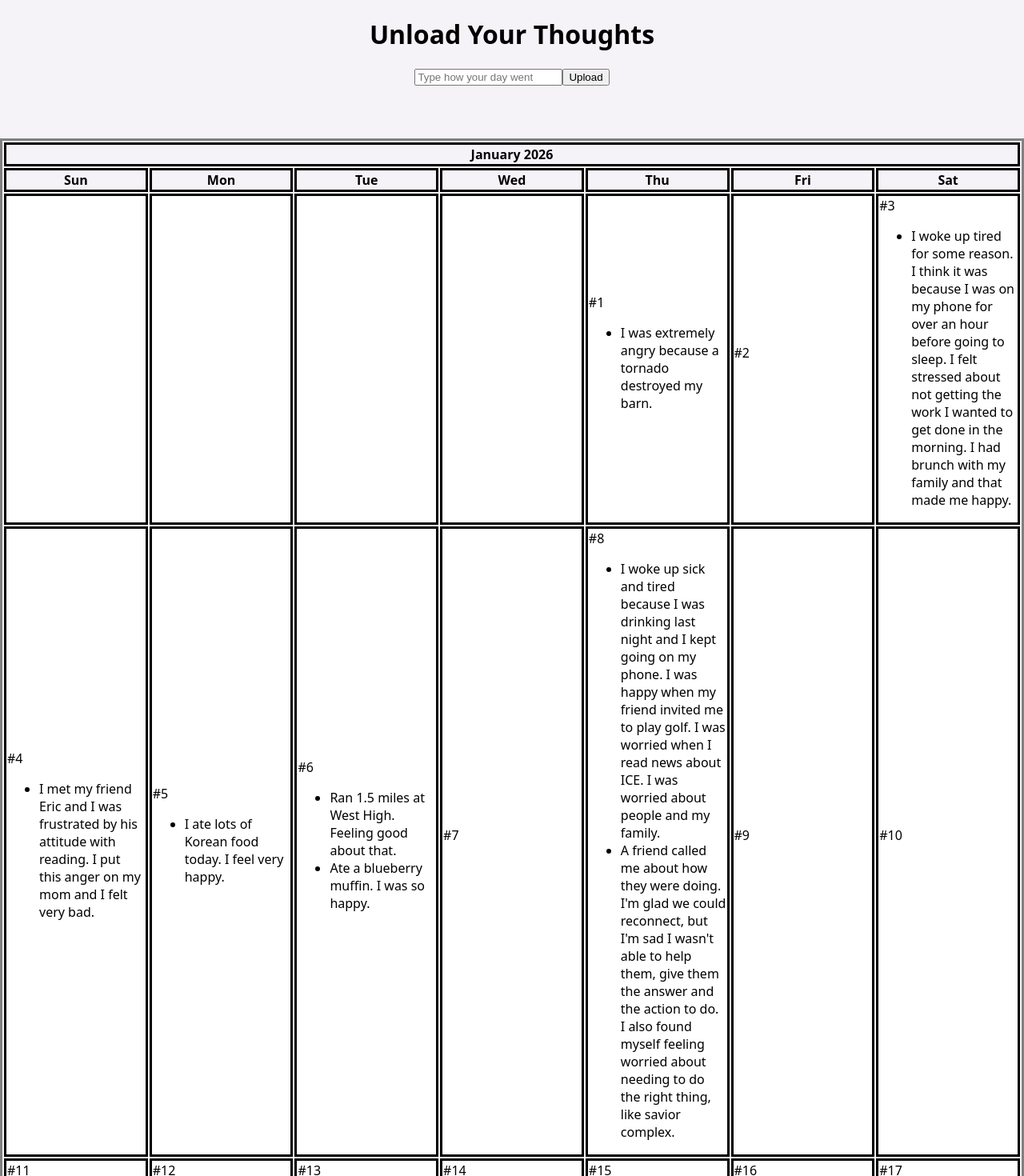
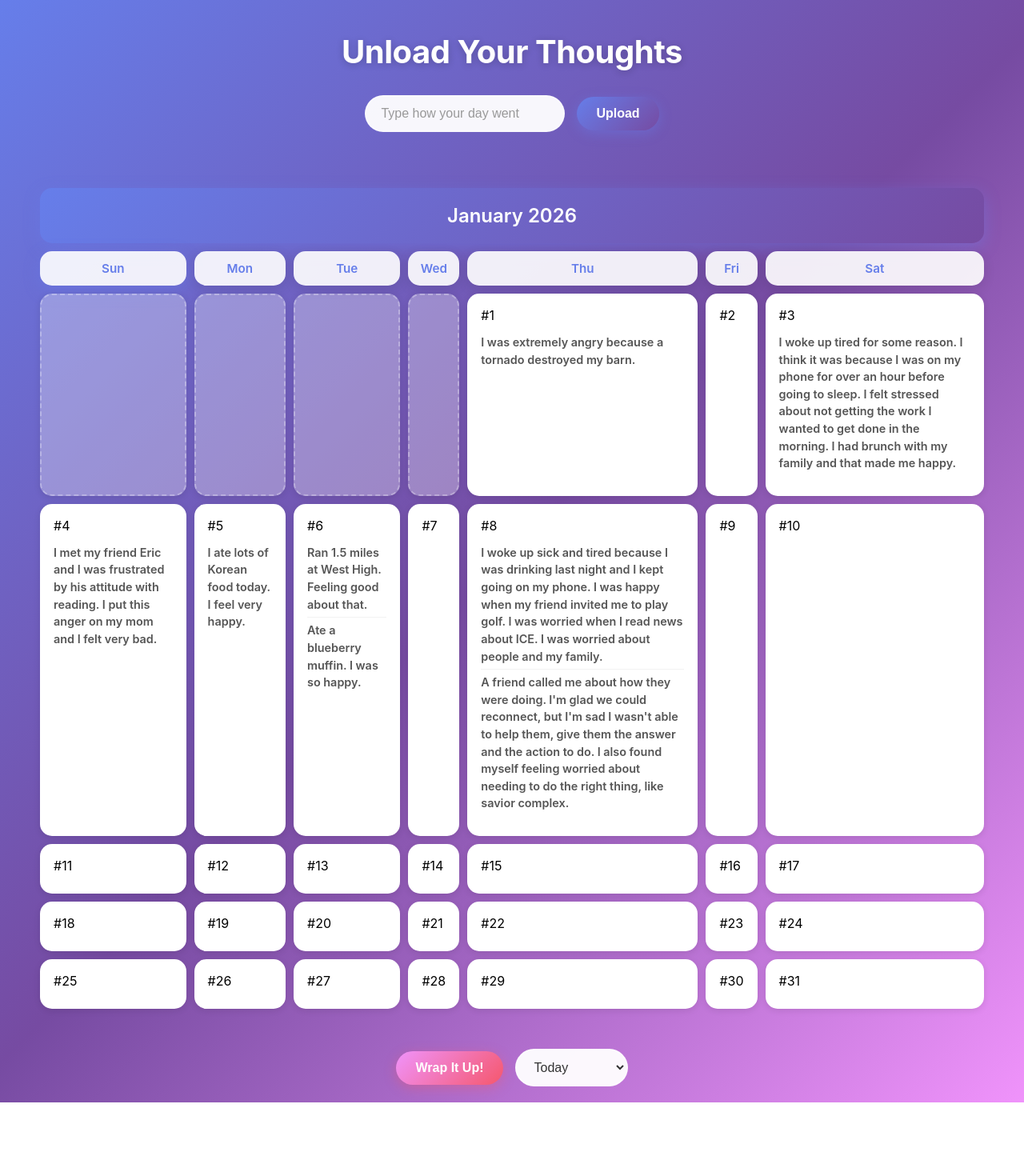
Before and after one commit to dkamien66/unloadInReact, a React (Create React App) app: page / in a window 1280 px wide. Shown: the top 1470 px of the page at 80% size. After the commit the page ends 1378 px from the top, so only its background shows below. Built offline with nearby package versions, Linux system fonts and the light colour scheme.

Commit message:
Used CursorAI to improve UI and change AI alert into a pop up card

```diff
--- a/src/frontend/App.js
+++ b/src/frontend/App.js
@@ -13,12 +13,17 @@ const todayStr = `${currYear}-${currMonth+1}-${currDay}`;
 export default function App() {
   const [data, setData] = useState(initialData);
   const [summarySetting, setSummarySetting] = useState('Today');
+  const [aiResponse, setAiResponse] = useState(null);
+  const [isLoading, setIsLoading] = useState(false);
 
   function handleUpload(newEntry) {
     setData([...data, newEntry]);
   }
 
   const handleWrap = async (setting) => {
+    setIsLoading(true);
+    setAiResponse(null);
+
     // These conditions follow this algorithm:
       // Find the relevant entries
       // Construct text
@@ -34,7 +39,8 @@ export default function App() {
       todayText += "Please give me a quick review of the emotions I felt in 3 sentences at most."
 
       const response = await getAIResponse(todayText);
-      alert(response);
+      setAiResponse(response);
+      setIsLoading(false);
     } else if (setting == 'Past Week') {
       // find all entries of the last 7 days (including today)
       const arrayOfDateStr = [];
@@ -56,7 +62,8 @@ export default function App() {
       }
       // get AI response
       const response = await getAIResponse(weekText);
-      alert(response);
+      setAiResponse(response);
+      setIsLoading(false);
       } else if (setting == 'Past Month') {
         // find all entries of the past 31 days
         const arrayOfDateStr = [];
@@ -76,8 +83,13 @@ export default function App() {
           monthText += entry.description + " ";
         }
         const response = await getAIResponse(monthText);
-        alert(response);
+        setAiResponse(response);
+        setIsLoading(false);
     }
+  }
+
+  const closeResponseCard = () => {
+    setAiResponse(null);
   }
 
   return (
@@ -93,8 +105,15 @@ export default function App() {
       <Calendar data={data}/>
       <br /><br />
       <div className="center-container">
-        <button onClick={() => handleWrap(summarySetting)}>Wrap It Up!</button>
+        <button
+          className="wrap-button"
+          onClick={() => handleWrap(summarySetting)}
+          disabled={isLoading}
+        >
+          {isLoading ? 'Loading...' : 'Wrap It Up!'}
+        </button>
         <select
+          className="time-select"
           value={summarySetting}
           onChange={(e) => setSummarySetting(e.target.value)}
         >
@@ -104,6 +123,15 @@ export default function App() {
         </select>
       </div>
 
+      {aiResponse && (
+        <div className="response-card-overlay" onClick={closeResponseCard}>
+          <div className="response-card" onClick={(e) => e.stopPropagation()}>
+            <button className="close-button" onClick={closeResponseCard}>×</button>
+            <h2 className="response-title">Your Reflection</h2>
+            <div className="response-content">{aiResponse}</div>
+          </div>
+        </div>
+      )}
 
       {/* <ul>
         {data.map(data => <li key={data.id}>{data.description}</li>)}
--- a/src/frontend/styles.css
+++ b/src/frontend/styles.css
@@ -1,26 +1,354 @@
+* {
+  box-sizing: border-box;
+}
+
 h1, .center-container {
   display: flex;
   justify-content: center;
+  align-items: center;
+  gap: 15px;
+  flex-wrap: wrap;
 }
 
 body {
   margin: 0;
-  font-family: system-ui, -apple-system, BlinkMacSystemFont, sans-serif;
-  background-color: #f6f3f8;
+  font-family: -apple-system, BlinkMacSystemFont, 'Segoe UI', 'Roboto', 'Oxygen', 'Ubuntu', 'Cantarell', sans-serif;
+  background: linear-gradient(135deg, #667eea 0%, #764ba2 50%, #f093fb 100%);
+  min-height: 100vh;
+  padding: 20px;
+  -webkit-font-smoothing: antialiased;
 }
 
-table, th, td {
-  border-style: solid;
-  border-radius: 2;
+h1 {
+  color: white;
+  font-size: 2.5rem;
+  font-weight: 700;
+  margin: 20px 0 30px 0;
+  text-shadow: 0 2px 10px rgba(0, 0, 0, 0.2);
+  letter-spacing: -0.5px;
+}
+
+/* Upload Section */
+input {
+  padding: 12px 18px;
+  border: 2px solid rgba(255, 255, 255, 0.3);
+  border-radius: 25px;
+  font-size: 16px;
+  background: rgba(255, 255, 255, 0.95);
+  transition: all 0.3s ease;
+  outline: none;
+  min-width: 250px;
+}
+
+input:focus {
+  border-color: white;
+  background: white;
+  box-shadow: 0 0 0 4px rgba(255, 255, 255, 0.3);
+  transform: scale(1.02);
+}
+
+input::placeholder {
+  color: #999;
+}
+
+button {
+  padding: 12px 24px;
+  border: none;
+  border-radius: 25px;
+  font-size: 16px;
+  font-weight: 600;
+  cursor: pointer;
+  transition: all 0.3s ease;
+  outline: none;
+}
+
+button:not(.wrap-button):not(.close-button) {
+  background: linear-gradient(135deg, #667eea 0%, #764ba2 100%);
+  color: white;
+  box-shadow: 0 4px 15px rgba(102, 126, 234, 0.4);
+}
+
+button:not(.wrap-button):not(.close-button):hover {
+  transform: translateY(-2px) scale(1.05);
+  box-shadow: 0 6px 20px rgba(102, 126, 234, 0.6);
+}
+
+button:not(.wrap-button):not(.close-button):active {
+  transform: translateY(0) scale(1);
+}
+
+.wrap-button {
+  background: linear-gradient(135deg, #f093fb 0%, #f5576c 100%);
+  color: white;
+  box-shadow: 0 4px 15px rgba(245, 87, 108, 0.4);
+}
+
+.wrap-button:hover:not(:disabled) {
+  transform: translateY(-2px) scale(1.05);
+  box-shadow: 0 6px 20px rgba(245, 87, 108, 0.6);
+}
+
+.wrap-button:active:not(:disabled) {
+  transform: translateY(0) scale(1);
+}
+
+.wrap-button:disabled {
+  opacity: 0.7;
+  cursor: not-allowed;
+}
+
+.time-select {
+  padding: 12px 18px;
+  border: 2px solid rgba(255, 255, 255, 0.3);
+  border-radius: 25px;
+  font-size: 16px;
+  background: rgba(255, 255, 255, 0.95);
+  color: #333;
+  cursor: pointer;
+  transition: all 0.3s ease;
+  outline: none;
+  font-weight: 500;
+}
+
+.time-select:hover {
+  border-color: white;
+  background: white;
+  transform: scale(1.02);
+}
+
+.time-select:focus {
+  border-color: white;
+  background: white;
+  box-shadow: 0 0 0 4px rgba(255, 255, 255, 0.3);
+}
+
+/* Calendar Styling */
+table {
   width: 100%;
-  table-layout: fixed;
+  max-width: 1200px;
+  margin: 0 auto;
+  border-collapse: separate;
+  border-spacing: 10px;
+  background: transparent;
+}
+
+thead th {
+  background: rgba(255, 255, 255, 0.95);
+  color: #333;
+  padding: 15px;
+  border-radius: 15px;
+  font-weight: 600;
+  font-size: 1.1rem;
+  box-shadow: 0 4px 15px rgba(0, 0, 0, 0.1);
+  border: none;
+}
+
+thead th:first-child {
+  background: linear-gradient(135deg, #667eea 0%, #764ba2 100%);
+  color: white;
+  font-size: 1.5rem;
+  padding: 20px;
+  box-shadow: 0 6px 20px rgba(102, 126, 234, 0.4);
+}
+
+thead tr:last-child th {
+  background: rgba(255, 255, 255, 0.9);
+  color: #667eea;
+  font-size: 0.95rem;
+  padding: 12px;
+  font-weight: 600;
 }
 
 td {
-  background-color: white;
+  background: white;
+  padding: 15px;
+  border-radius: 15px;
+  vertical-align: top;
+  min-height: 120px;
+  border: 2px solid transparent;
+  transition: all 0.3s ease;
+  box-shadow: 0 2px 8px rgba(0, 0, 0, 0.1);
+  position: relative;
 }
 
-td:hover{
-  background-color: gray;
+td:hover {
+  background: linear-gradient(135deg, #667eea 0%, #764ba2 100%);
+  color: white;
+  transform: translateY(-3px) scale(1.02);
+  box-shadow: 0 8px 25px rgba(102, 126, 234, 0.4);
+  border-color: rgba(255, 255, 255, 0.3);
+}
+
+td:hover ul {
   color: white;
 }
+
+td:hover li {
+  color: rgba(255, 255, 255, 0.95);
+}
+
+td:empty {
+  background: rgba(255, 255, 255, 0.3);
+  border: 2px dashed rgba(255, 255, 255, 0.3);
+}
+
+td > *:first-child {
+  font-weight: 600;
+  margin-bottom: 8px;
+  color: #667eea;
+  font-size: 1.1rem;
+}
+
+td:hover > *:first-child {
+  color: white;
+}
+
+td ul {
+  list-style: none;
+  padding: 0;
+  margin: 8px 0 0 0;
+}
+
+td li {
+  font-size: 0.9rem;
+  line-height: 1.5;
+  color: #555;
+  padding: 5px 0;
+  border-bottom: 1px solid rgba(0, 0, 0, 0.05);
+}
+
+td li:last-child {
+  border-bottom: none;
+}
+
+td:hover li {
+  border-bottom-color: rgba(255, 255, 255, 0.2);
+}
+
+/* Response Card */
+.response-card-overlay {
+  position: fixed;
+  top: 0;
+  left: 0;
+  right: 0;
+  bottom: 0;
+  background: rgba(0, 0, 0, 0.5);
+  display: flex;
+  justify-content: center;
+  align-items: center;
+  z-index: 1000;
+  animation: fadeIn 0.3s ease;
+  backdrop-filter: blur(5px);
+}
+
+@keyframes fadeIn {
+  from {
+    opacity: 0;
+  }
+  to {
+    opacity: 1;
+  }
+}
+
+.response-card {
+  background: white;
+  border-radius: 20px;
+  padding: 30px 40px;
+  max-width: 600px;
+  width: 90%;
+  max-height: 80vh;
+  overflow-y: auto;
+  box-shadow: 0 20px 60px rgba(0, 0, 0, 0.3);
+  position: relative;
+  animation: slideUp 0.4s ease;
+}
+
+@keyframes slideUp {
+  from {
+    transform: translateY(30px);
+    opacity: 0;
+  }
+  to {
+    transform: translateY(0);
+    opacity: 1;
+  }
+}
+
+.close-button {
+  position: absolute;
+  top: 15px;
+  right: 15px;
+  width: 35px;
+  height: 35px;
+  border-radius: 50%;
+  background: linear-gradient(135deg, #f093fb 0%, #f5576c 100%);
+  color: white;
+  font-size: 24px;
+  line-height: 1;
+  display: flex;
+  align-items: center;
+  justify-content: center;
+  cursor: pointer;
+  transition: all 0.3s ease;
+  border: none;
+  padding: 0;
+  box-shadow: 0 2px 8px rgba(245, 87, 108, 0.3);
+}
+
+.close-button:hover {
+  transform: rotate(90deg) scale(1.1);
+  box-shadow: 0 4px 12px rgba(245, 87, 108, 0.5);
+}
+
+.close-button:active {
+  transform: rotate(90deg) scale(0.95);
+}
+
+.response-title {
+  margin: 0 0 20px 0;
+  color: #667eea;
+  font-size: 1.8rem;
+  font-weight: 700;
+}
+
+.response-content {
+  color: #333;
+  font-size: 1.1rem;
+  line-height: 1.6;
+  white-space: pre-wrap;
+}
+
+/* Responsive Design */
+@media (max-width: 768px) {
+  h1 {
+    font-size: 2rem;
+    margin: 15px 0 25px 0;
+  }
+
+  table {
+    border-spacing: 5px;
+  }
+
+  td {
+    padding: 10px;
+    font-size: 0.85rem;
+  }
+
+  thead th:first-child {
+    font-size: 1.2rem;
+    padding: 15px;
+  }
+
+  .response-card {
+    padding: 25px 30px;
+    width: 95%;
+  }
+
+  .response-title {
+    font-size: 1.5rem;
+  }
+
+  .response-content {
+    font-size: 1rem;
+  }
+}
```
